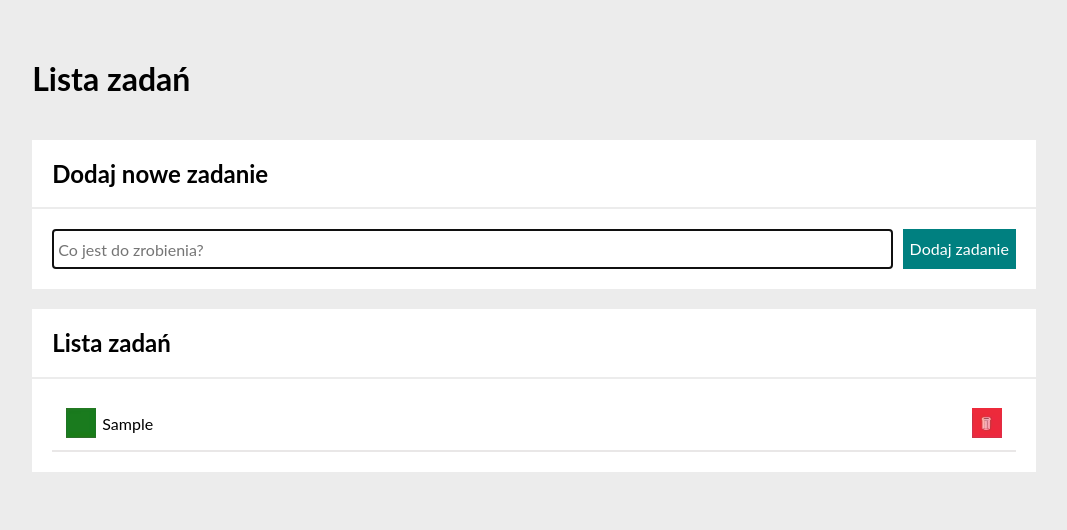
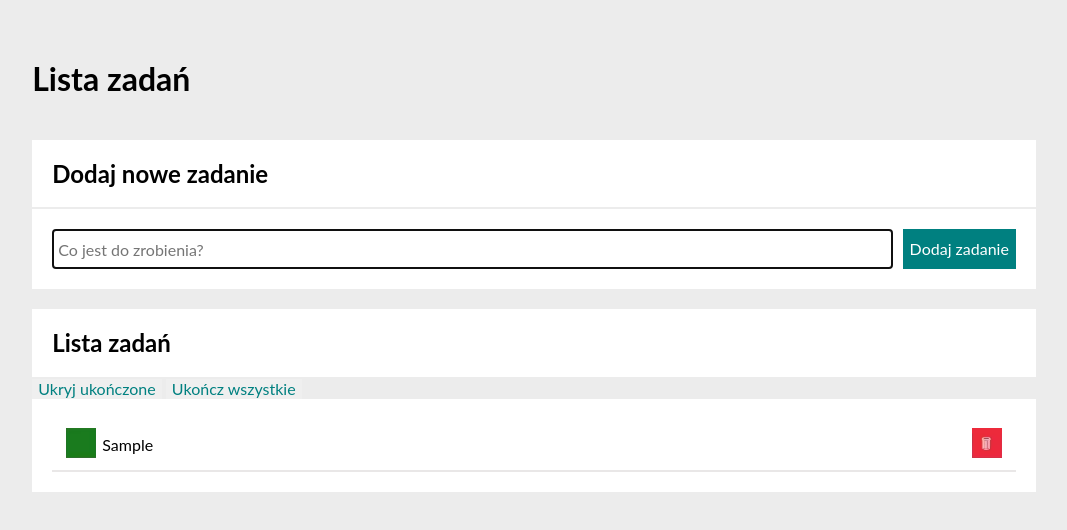
Before and after one commit to WojciechLuczak/taskList, a plain HTML site: page index.html in a window 1280 px wide. Both pictures are taken after typing "Sample" into the empty fields and a click on the button "Dodaj zadanie". Shown: the whole page, without its empty margins (106-1173 px from the left). Drawn offline with nearby package versions, Linux system fonts and the light colour scheme; a web font is replaced by a local one.

Commit message:
Add files via upload

```diff
--- a/css/style.css
+++ b/css/style.css
@@ -142,3 +142,15 @@ body {
         margin: 10%;
     }
 }
+
+.section__toggleTasksDone {
+background-color: none;
+border: none;
+color: teal;
+}
+
+.section__allDoneButton {
+    background-color: none;
+    border: none;
+    color: teal;
+}
--- a/index.html
+++ b/index.html
@@ -20,20 +20,22 @@
 </head>
 
 <body>
+
     <div class="container">
 
-        <h1 class="title">Lista zadań</h1>
+            <h1 class="title">Lista zadań</h1>
 
         <div class="section">
             <h2 class="section__title">Dodaj nowe zadanie</h2>
             <form class="js-form section__form" action="">
-                <input class="js-newTask section__input" placeholder="Co jest do zrobienia?" type="">
+                <input class="js-newTask section__input" placeholder="Co jest do zrobienia?" type="text">
                 <button class="section__button">Dodaj zadanie</button>
             </form>
         </div>
 
         <div class="section">
             <h2 class="section__title">Lista zadań</h2>
+            <div class="js-buttonsTaskList"></div>
             <ul class="js-tasks section__list"></ul>
         </div>
 
--- a/js/script.js
+++ b/js/script.js
@@ -1,4 +1,16 @@
 {
+   //jesli lista zadan jest pusta - przyciski nie pokazuja sie
+   //jesli wszystkie zadania sa ukonczone - przycisk do ukonczenia wszystkich jest wyłączony
+    let tasks = [];
+    let hideDoneTasks = false;
+
+
+    const toggleHidingDoneTasks = (hideDoneTasks) => {
+        hideDoneTasks = hideDoneTasks === false ? true : false;
+        return hideDoneTasks;
+    }
+    // funkcja do przełączania powyższego bool z false na true i odwrotnie      TO DO!!
+
     const focus = () => {
         const submitButton = document.querySelector(".section__button");
         const inputField = document.querySelector(".section__input");
@@ -6,28 +18,49 @@
             inputField.focus();
         });
     }
-    const tasks = [];
+
     const addNewTask = (newTaskContent) => {
-        tasks.push({
-            content: newTaskContent,
-        });
+        tasks = [
+            ...tasks,
+            {content: newTaskContent }
+        ];
+
         render();
     }
     const removeTask = (taskIndex) => {
-        tasks.splice(taskIndex, 1);
+        //tasks.splice(taskIndex, 1);
+        const newTasks = [...tasks.slice(0, taskIndex), ...tasks.slice(taskIndex + 1)];
+        tasks = newTasks;
+
         render();
     }
     const toggleTaskDone = (taskIndex) => {
-        tasks[taskIndex].done = !tasks[taskIndex].done;
+       // tasks = tasks.map     TO DO
+       const newTasks = tasks.map((task, index) =>
+        index === taskIndex ? { ...task, done: !task.done } : task
+        );
+        tasks = newTasks;
+
+        //tasks[taskIndex].done = !tasks[taskIndex].done;
         render();
     }
+
+    const toggleAllTasksDone = () => {
+        const newTasks = tasks.map((task) => ({
+            ...task,
+            done: true,
+        }));
+
+        tasks = newTasks;
+        render();
+    };
+
     const bindEvents = () => {
         const removeButtons = document.querySelectorAll(".js-remove");
 
         removeButtons.forEach((removeButton, index) => {
             removeButton.addEventListener("click", () => {
                 removeTask(index);
-
             })
         })
         const toggleDoneButtons = document.querySelectorAll(".js-done");
@@ -37,11 +70,13 @@
             })
         })
     }
-    const render = () => {
+//              W li dodalem klase js-itemHidden do ukrywania przyciskow w CSS przez .js-itemHidden {display: none};
+//              wyłączonemu przyciskowi dodajemy atrybut disabled, a nie jakies ukrywajace klasy - w funkcji renderującej przyciski
+    const renderTasks = () => {
         let htmlString = "";
         for (const task of tasks) {
             htmlString += `
-            <li class="section__taskRow" ${task.done ? " style=\"text-decoration: line-through\"" : ""} >
+            <li class="section__taskRow js-itemHidden" ${task.done ? " style=\"text-decoration: line-through\"" : ""} >
 
                     <button class="js-done section__done">
                         <img class="section__iconCheck" src="${task.done ? 'img/checked.png' : 'img/unchecked.png'}" alt="Done Icon">
@@ -50,13 +85,44 @@
                     <button class="js-remove section__remove">
                         <img class="section__iconRemove" src="img/remove.png" alt="Remove Icon">
                     </button>
-
             </li>
             `;
         }
-
         document.querySelector(".js-tasks").innerHTML = htmlString;
         bindEvents();
+    }
+
+    const renderButtons = () => {
+        //let htmlString = "";
+       // for (const task of tasks) {
+        if (tasks.length > 0) {
+            const htmlString = `
+            <button class="section__toggleTasksDone">Ukryj ukończone</button>
+            <button class="section__allDoneButton">Ukończ wszystkie</button>
+            `;
+        //}
+        document.querySelector(".js-buttonsTaskList").innerHTML = htmlString;
+
+        const allDoneButton = document.querySelector(".section__allDoneButton");
+        allDoneButton.addEventListener("click", () => {
+            toggleAllTasksDone();
+        });
+        };
+
+        bindEvents();
+    }
+
+    const bindButtonsEvents = () => {
+
+    };
+
+    const render = () => {
+        renderTasks();
+        renderButtons();
+
+        //bindRemoveEvents();
+        //bindToggleEvents();
+        //bindButtonsEvents();
     };
 
     const onFormSubmit = (event) => {
@@ -76,4 +142,10 @@
         focus();
     };
     init();
+
+    /*const allDoneButton = document.querySelector(".section__allDoneButton");
+    allDoneButton.addEventListener("click", () => {
+        toggleAllTasksDone();
+    });*/
+
 }
```
